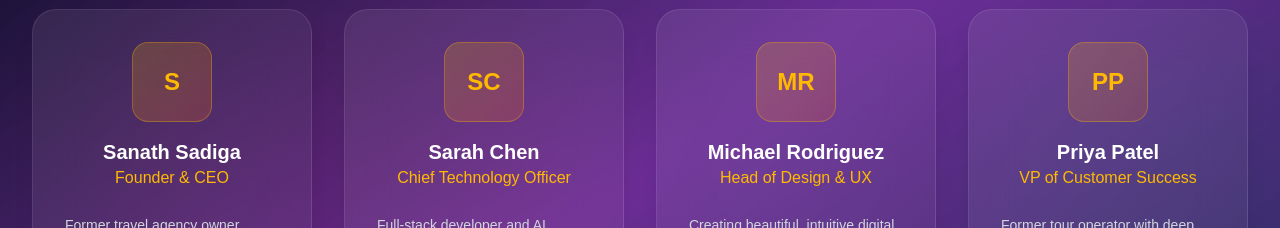
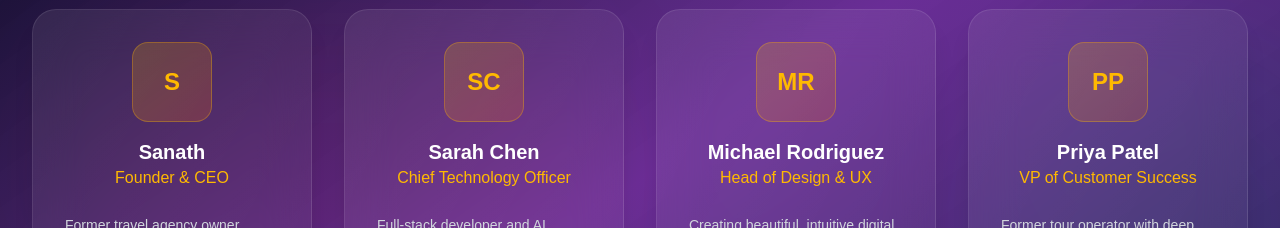
Before and after one commit to sanathsadiga/voyage-forge-mark, a Next.js app: page /about-us in a window 1280 px wide. Shown: the part 2320-2548 px from the top of the page. Built offline with nearby package versions, Linux system fonts and the light colour scheme.

Commit message:
Minor changes on about us page

```diff
--- a/src/app/about-us/AboutUsContent.tsx
+++ b/src/app/about-us/AboutUsContent.tsx
@@ -82,7 +82,7 @@ interface TeamMember {
 
 const teamMembers: TeamMember[] = [
   {
-    name: "Sanath Sadiga",
+    name: "Sanath",
     role: "Founder & CEO",
     bio: "Former travel agency owner turned tech entrepreneur with 10+ years in the travel industry. Passionate about bridging the gap between technology and travel experiences.",
     expertise: ["Travel Industry", "Business Strategy", "Product Vision", "AI Innovation"],
```
